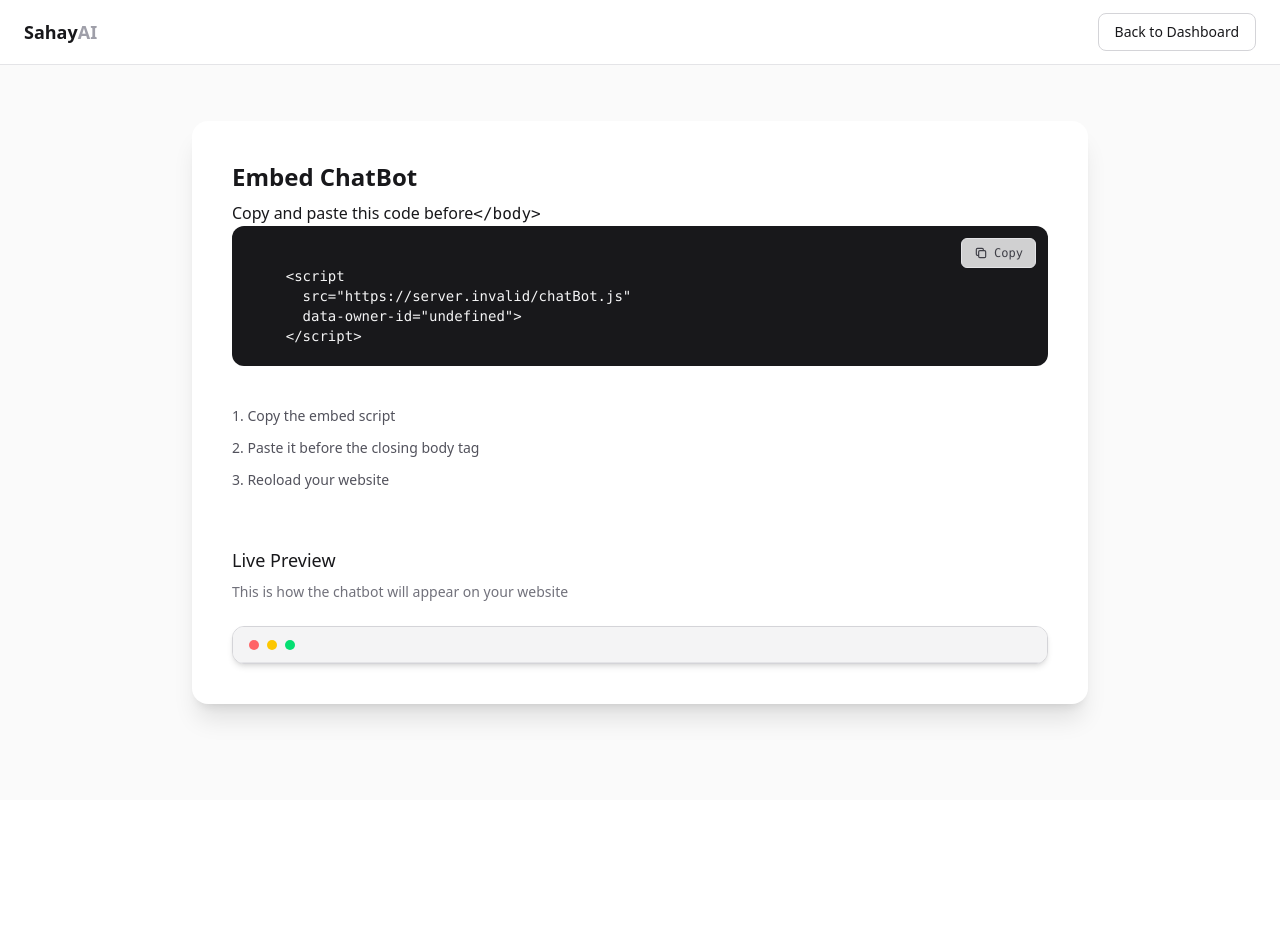
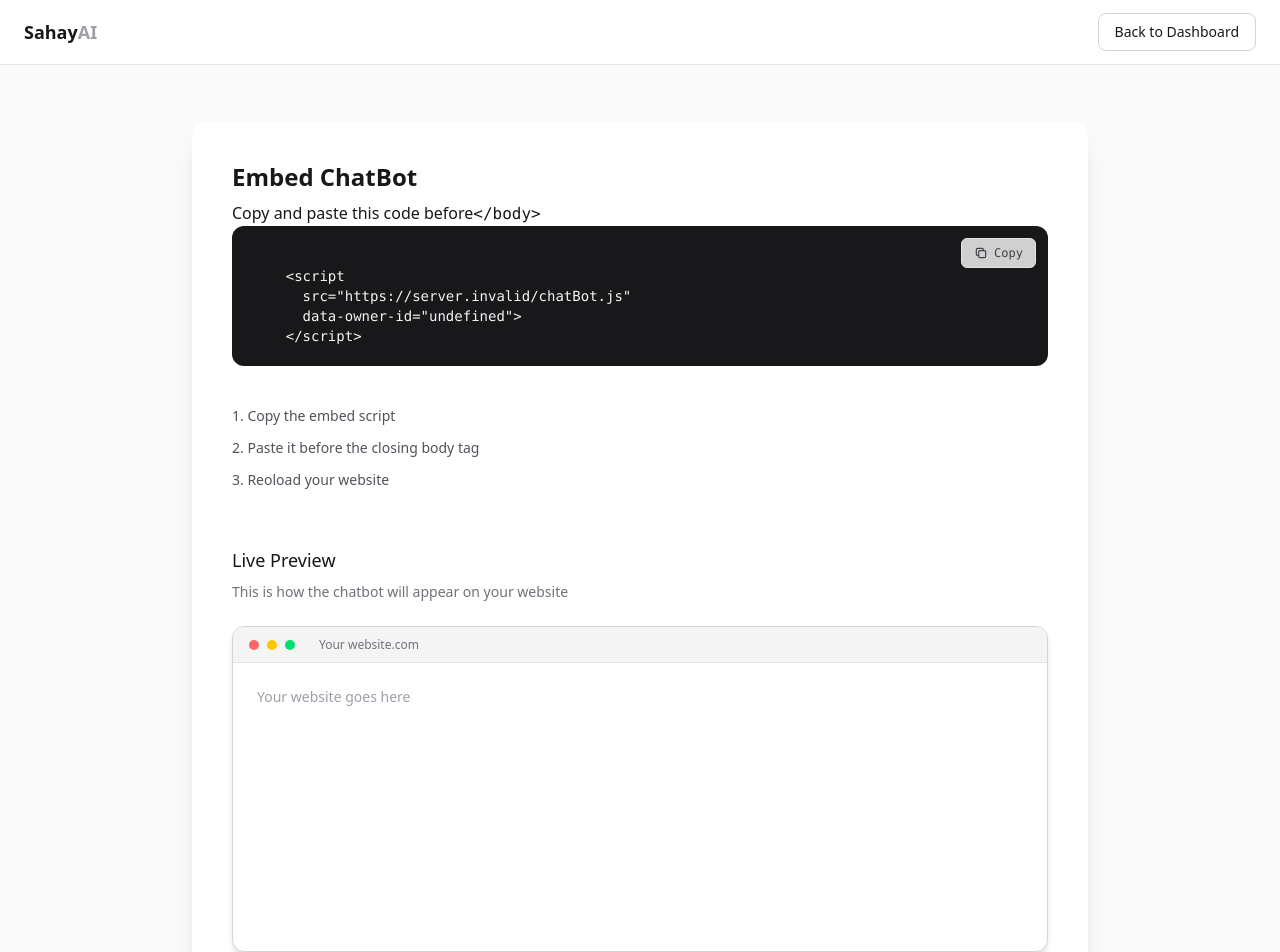
Before and after one commit to vishal290704/Sahay-AI, a Next.js app: page /embed in a window 1280 px wide. Shown: the top 952 px of the page. Before the commit the page ends 800 px from the top, so only its background shows below. Built offline with nearby package versions, Linux system fonts and the light colour scheme; no server answers; what @scalekit-sdk/node would draw is missing.

Commit message:
Website window panel

```diff
--- a/src/components/EmbedClient.tsx
+++ b/src/components/EmbedClient.tsx
@@ -5,18 +5,18 @@ import { motion } from "motion/react";
 
 function EmbedClient({ ownerId }: { ownerId: string }) {
   const navigate = useRouter();
-  const [copies, setCopied] = useState(false)
+  const [copies, setCopied] = useState(false);
   const embedCode = `
     <script
       src="${process.env.NEXT_PUBLIC_APP_URL}/chatBot.js"
       data-owner-id="${ownerId}">
     </script>`;
 
-    const copyCode = ()=>{
-        navigator.clipboard.writeText(embedCode)
-        setCopied(true)
-        setTimeout(()=>setCopied(false), 2000)
-    }
+  const copyCode = () => {
+    navigator.clipboard.writeText(embedCode);
+    setCopied(true);
+    setTimeout(() => setCopied(false), 2000);
+  };
   return (
     <div>
       <div className="min-h-screen bg-zinc-50 text-zinc-900">
@@ -107,18 +107,24 @@ function EmbedClient({ ownerId }: { ownerId: string }) {
 
             <div className="mt-14">
               <h1 className="text-lg font-medium mb-2">Live Preview</h1>
-                <p className="text-sm text-zinc-500 mb-6">This is how the chatbot will appear on your website</p>
+              <p className="text-sm text-zinc-500 mb-6">
+                This is how the chatbot will appear on your website
+              </p>
 
               <div className="rounded-xl border border-zinc-300 bg-white shadow-md overflow-hidden">
-    <div className="flex items-center gap-2 px-4 h-9 bg-zinc-100 border-b border-zinc-200" >
-        <span className="w-2.5 h-2.5 rounded-full bg-red-400"/>
-        <span className="w-2.5 h-2.5 rounded-full bg-yellow-400"/>
-        <span className="w-2.5 h-2.5 rounded-full bg-green-400"/>
-        <span className=""/>
+                <div className="flex items-center gap-2 px-4 h-9 bg-zinc-100 border-b border-zinc-200">
+                  <span className="w-2.5 h-2.5 rounded-full bg-red-400" />
+                  <span className="w-2.5 h-2.5 rounded-full bg-yellow-400" />
+                  <span className="w-2.5 h-2.5 rounded-full bg-green-400" />
+                  <span className="ml-4 text-xs text-zinc-500">
+                    Your website.com
+                  </span>
                 </div>
 
+                <div className="relative h-64 sm:h-72 p-6 text-zinc-400 text-sm">
+                    Your website goes here
                 </div>
-
+              </div>
             </div>
           </motion.div>
         </div>
```
Lines whose indentation alone changed are shown as unchanged.
